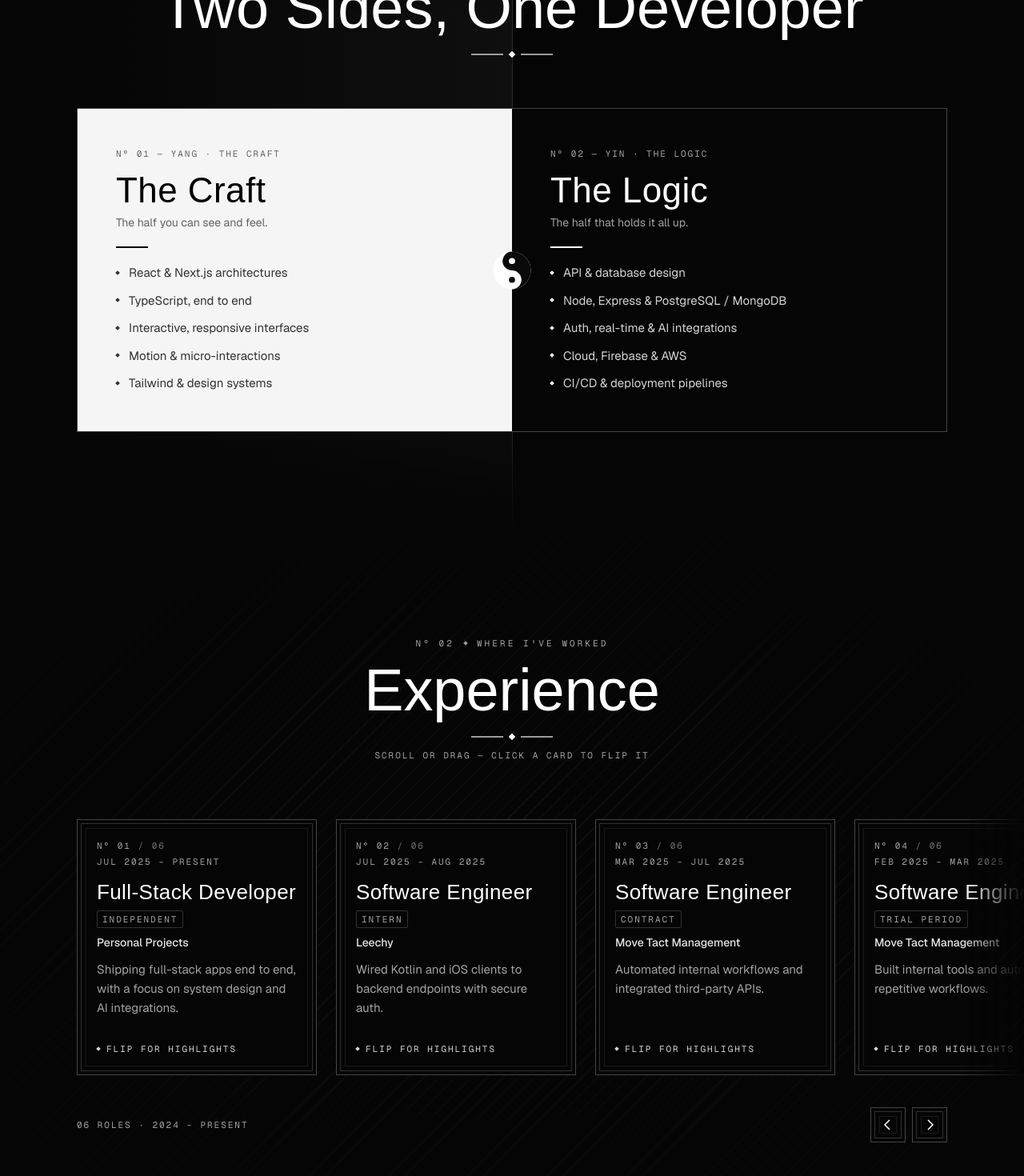
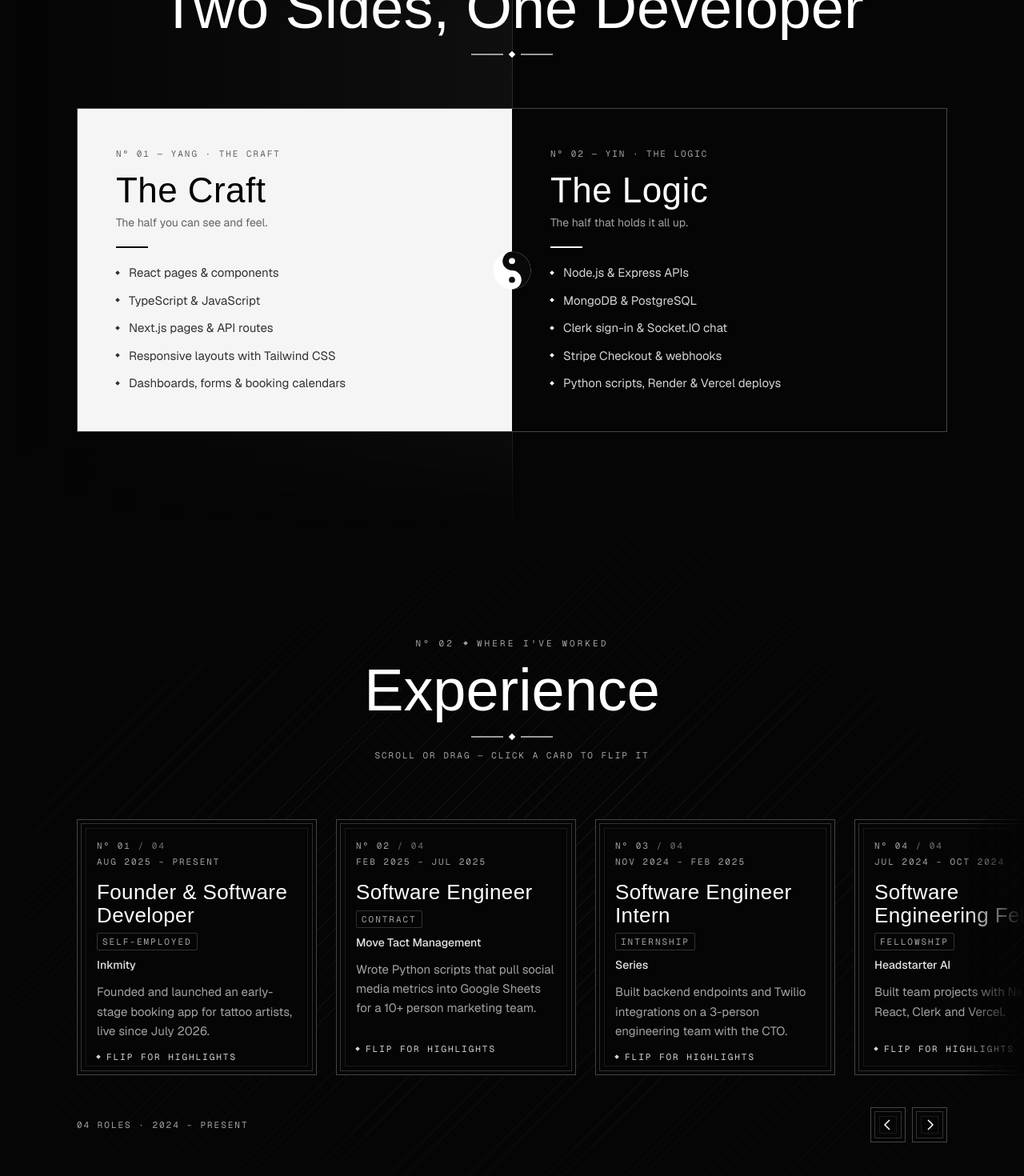
Before and after one commit to swejasonzhang/Portfolio, a Next.js app: page / in a window 1280 px wide. Shown: the part 1060-2530 px from the top of the page at 80% size. Built offline with nearby package versions, Linux system fonts and the light colour scheme; a web font is replaced by a local one.

Commit message:
Updated the resume on portfolio

```diff
--- a/app/components/ContactSection.tsx
+++ b/app/components/ContactSection.tsx
@@ -46,8 +46,8 @@ export default function ContactSection() {
                 variants={reveal}
                 className="max-w-[44ch] text-pretty text-base leading-relaxed text-gray-400 md:text-lg"
               >
-                Hiring, building, or chasing an idea? My inbox is open &mdash; tell
-                me what you&apos;re working on.
+                Hiring an intern or co-op? I can start right away. My inbox is
+                open &mdash; tell me what you&apos;re working on.
               </motion.p>
               <motion.div variants={reveal}>
                 <a
--- a/app/components/Education.tsx
+++ b/app/components/Education.tsx
@@ -11,17 +11,17 @@ const PAST = [
   {
     no: "02",
     year: "Aug 2023 – Dec 2023",
-    title: "Software Development Certification",
+    title: "Full-Stack Software Engineering Certificate",
     school: "App Academy",
     description:
-      "Completed 1,000+ hours of full-stack training in Ruby on Rails, React and JavaScript, with pair programming throughout.",
+      "Full-stack program in JavaScript, React, Redux, Ruby on Rails, PostgreSQL, MongoDB, Express and Node.js. Capstone: Amazeon, a solo online store.",
   },
   {
     no: "03",
-    year: "May 2020 – Jun 2022",
-    title: "Computer Science",
-    school: "CUNY College of Staten Island",
-    description: "Discrete math, OOP, data structures and algorithms in C++.",
+    year: "2020 – 2022",
+    title: "Computer Science Coursework",
+    school: "College of Staten Island (CUNY)",
+    description: "Computer science coursework, transferred to Queens College.",
   },
 ];
 
@@ -44,20 +44,19 @@ export default function Education() {
                     <span className="whitespace-nowrap">
                       Nº 01 <span className="text-gray-500">/ 03</span>
                     </span>
-                    <span className="whitespace-nowrap">Aug 2026 – Present</span>
+                    <span className="whitespace-nowrap">Fall 2026 – Present</span>
                   </div>
                   <h3 className="mt-4 font-display text-display-lg text-white">B.S. in Computer Science</h3>
-                  <p className="mt-2 text-base font-medium text-gray-200">CUNY Queens College</p>
+                  <p className="mt-2 text-base font-medium text-gray-200">Queens College (CUNY)</p>
                 </div>
                 <div className="mt-6 md:mt-0">
                   <p className="mb-3 flex items-center gap-2 font-mono text-2xs uppercase tracking-label text-gray-300">
                     <YinYang outline className="h-3 w-3 animate-spin-slow" />
-                    <span>Current · Fall 2026</span>
+                    <span>Current · Expected May 2029</span>
                   </p>
                   <p className="text-[15px] leading-relaxed text-gray-400">
-                    Back in the classroom to finish the degree — building on the foundation from CSI with
-                    upper-level computer science coursework, while continuing to ship real-world projects on
-                    the side.
+                    Evening classes; currently taking C++ programming. Open to a software engineering
+                    internship or co-op alongside the degree, and I can start right away.
                   </p>
                 </div>
               </div>
--- a/app/components/Experience.tsx
+++ b/app/components/Experience.tsx
@@ -17,75 +17,54 @@ type Role = {
 
 const ROLES: Role[] = [
   {
-    year: "Jul 2025 – Present",
-    title: "Full-Stack Developer",
-    kind: "Independent",
-    company: "Personal Projects",
+    year: "Aug 2025 – Present",
+    title: "Founder & Software Developer",
+    kind: "Self-employed",
+    company: "Inkmity",
     description:
-      "Shipping full-stack apps end to end, with a focus on system design and AI integrations.",
+      "Founded and launched an early-stage booking app for tattoo artists, live since July 2026.",
     details: [
-      "Full-stack MERN projects built and deployed, this portfolio included",
-      "Continuous learning through hands-on builds, Coursera courses and hackathons",
+      "Built the first version myself, Aug 2025 – Jan 2026",
+      "Since June 2026: built with Claude Code, an AI coding agent; I test and approve every release",
+      "Deploy and run it on Render and Vercel",
     ],
   },
   {
-    year: "Jul 2025 – Aug 2025",
-    title: "Software Engineer",
-    kind: "Intern",
-    company: "Leechy",
-    description: "Wired Kotlin and iOS clients to backend endpoints with secure auth.",
-    details: [
-      "JWT authentication and role-based authorization for iOS clients",
-      "Backend API integration for Kotlin mobile apps",
-      "Reliable mobile-to-backend communication across platforms",
-    ],
-  },
-  {
-    year: "Mar 2025 – Jul 2025",
+    year: "Feb 2025 – Jul 2025",
     title: "Software Engineer",
     kind: "Contract",
     company: "Move Tact Management",
-    description: "Automated internal workflows and integrated third-party APIs.",
+    description:
+      "Wrote Python scripts that pull social media metrics into Google Sheets for a 10+ person marketing team.",
     details: [
-      "Python scripts for data processing and reporting",
-      "Slack, Twitch, Stripe and Chartmetric API integrations for ops automation",
-      "Small projects deployed on Vercel and tested against existing systems",
-    ],
-  },
-  {
-    year: "Feb 2025 – Mar 2025",
-    title: "Software Engineer",
-    kind: "Trial Period",
-    company: "Move Tact Management",
-    description: "Built internal tools and automated repetitive workflows.",
-    details: [
-      "Scripts automating data exports and report generation",
-      "Streamlined workflows, cutting manual effort and errors",
-      "Integrated cleanly with the team's existing systems",
+      "Sole author of 19 Python scripts across 108 commits",
+      "TikTok, Instagram and YouTube metrics from the Ensemble Data and Chartmetric APIs",
+      "Slack notifications, plus a small Node.js, Express and React web app",
     ],
   },
   {
     year: "Nov 2024 – Feb 2025",
-    title: "Software Engineer",
-    kind: "Intern",
+    title: "Software Engineer Intern",
+    kind: "Internship",
     company: "Series",
-    description: "Built backend APIs and tightened CI/CD for faster, safer deploys.",
+    description:
+      "Built backend endpoints and Twilio integrations on a 3-person engineering team with the CTO.",
     details: [
-      "Node.js + Firebase APIs for internal and client-facing services",
-      "OpenAI and Twilio integrations for richer user interactions",
-      "CI/CD optimizations that sped up deployment and cut downtime",
+      "Opened 50+ pull requests, working through code review",
+      "Node.js and Firebase backend endpoints",
+      "Twilio integrations for Vera, the company's communications bot",
     ],
   },
   {
     year: "Jul 2024 – Oct 2024",
-    title: "Software Engineer",
-    kind: "Intern",
+    title: "Software Engineering Fellow",
+    kind: "Fellowship",
     company: "Headstarter AI",
-    description: "Built AI-powered SaaS products, including mental-health support tools.",
+    description: "Built team projects with Next.js, React, Clerk and Vercel.",
     details: [
-      "AI support agents with OpenAI + Pinecone semantic search",
-      "Full-stack React/Node SaaS products",
-      "Agile team delivery of production-ready features",
+      "ProfScore: the professor search page and its API route",
+      "Calmify: the first Stripe Checkout route, Clerk setup and OpenAI flashcard prompt",
+      "Calmify's landing page and flashcard flip and swipe UI",
     ],
   },
 ];
--- a/app/components/Footer.tsx
+++ b/app/components/Footer.tsx
@@ -40,7 +40,7 @@ export default function Footer() {
           </ul>
         </div>
         <p className="mt-6 text-center font-sans text-xs normal-case tracking-normal text-gray-400">
-          Designed and built by hand.
+          Built with Claude Code, an AI coding agent.
         </p>
       </div>
     </footer>
--- a/app/components/OtherHalfSection.tsx
+++ b/app/components/OtherHalfSection.tsx
@@ -77,9 +77,9 @@ const halves: Half[] = [
         <a href="#project-battlefield-tanks" className={linkClass}>
           Battlefield: Tanks
         </a>
-        , a tank duel with destructible terrain, written from scratch on a bare
-        canvas. Play is how I learn &mdash; hand me a system and I&rsquo;ll want
-        every rule holding it together.
+        , a tank duel on a bare canvas that I first wrote at App Academy in 2023
+        and rebuilt in 2026 with an AI coding agent. Play is how I learn &mdash;
+        hand me a system and I&rsquo;ll want every rule holding it together.
       </>
     ),
     offset: "md:mt-16",
--- a/app/components/ProjectsSection.tsx
+++ b/app/components/ProjectsSection.tsx
@@ -19,10 +19,10 @@ interface Project {
   title: string;
   kind: string;
   description: string;
-  details: [string, string];
+  details: string[];
   tech: string[];
-  live: string;
-  github: string;
+  live?: string;
+  github?: string;
   image: string;
   featured: boolean;
 }
@@ -31,96 +31,85 @@ const TOTAL = 7;
 
 const projects: Project[] = [
   {
-    slug: "second-brain",
-    title: "Second Brain",
-    kind: "AI knowledge base",
+    slug: "inkmity",
+    title: "Inkmity",
+    kind: "Booking app · Live",
     description:
-      "Capture notes, search them by meaning instead of keywords, and chat with your own knowledge — answers stream back grounded in your notes, sources cited.",
+      "An early-stage booking app, live since July 2026, where clients find tattoo artists, message them in real time and book a session with a card deposit.",
     details: [
-      "Streaming RAG chat on Next.js 16 App Router, Server Components and Server Actions",
-      "Semantic search on Postgres + pgvector (HNSW) with Gemini embeddings, per-user isolation via Clerk, Vitest suite",
+      "Built the first version myself from Aug 2025 to Jan 2026: Clerk sign-in, client and artist dashboards, Socket.IO chat, a booking calendar, Cloudinary uploads and a Stripe deposit",
+      "Since June 2026 I build it with Claude Code, an AI coding agent: I specify each feature and fix, test it by hand in the live app and approve every release",
     ],
-    tech: ["Next.js", "TypeScript", "pgvector", "Drizzle", "Gemini", "Clerk"],
-    live: "https://second-brain-ai-knowledge-base.vercel.app",
-    github: "https://github.com/swejasonzhang/SecondBrain",
-    image: "/assets/SecondBrain.jpg",
+    tech: ["React", "TypeScript", "Node.js", "Express", "MongoDB", "Stripe"],
+    live: "https://inkmity.com/",
+    image: "/assets/Inkmity.jpg",
     featured: true,
   },
   {
-    slug: "inkmity",
-    title: "Inkmity",
-    kind: "Community platform",
+    slug: "amazeon",
+    title: "Amazeon",
+    kind: "Online store",
     description:
-      "Connects tattoo clients with the right artist — browse designs, discover local talent, and join a community that celebrates the craft.",
+      "My solo App Academy capstone: an online store with a product catalog, search, customer reviews, a cart and a checkout.",
     details: [
-      "Waitlist sign-up, in-app notifications and a fully responsive interactive UI",
-      "AI roadmap: chatbot guidance and tattoo-placement visualization",
+      "Built the original myself across 167 commits, Nov 2023 – Jul 2024; the checkout reduces each product's stock on purchase",
+      "In July 2026 I modernised the public repo with an AI coding agent; those commits come after the original build in the history",
     ],
-    tech: ["MongoDB", "Express", "React", "Node.js", "Tailwind", "Framer Motion"],
-    live: "https://inkmity.com/",
-    github: "https://github.com/swejasonzhang/Inkmity",
-    image: "/assets/Inkmity.jpg",
+    tech: ["Ruby on Rails", "PostgreSQL", "React", "Redux"],
+    github: "https://github.com/swejasonzhang/FullStack",
+    image: "/assets/Amazeon.jpg",
+    featured: true,
+  },
+  {
+    slug: "bonjour-world",
+    title: "Bonjour World",
+    kind: "Team project",
+    description:
+      "A platform for hosting and finding language exchange events, built by a four-person App Academy team.",
+    details: [
+      "My part, across 15 pull requests I opened and merged: Google Places address autocomplete, profile image upload, search and the attendee list",
+      "Teammates wrote the translation and sign-in code",
+    ],
+    tech: ["MongoDB", "Express", "React", "Node.js", "Google Places"],
+    live: "https://bonjourworld.onrender.com/",
+    github: "https://github.com/yuris1234/Bonjour-World",
+    image: "/assets/BonjourWorld.jpg",
     featured: true,
   },
   {
     slug: "battlefield-tanks",
     title: "Battlefield: Tanks",
-    kind: "Canvas game engine",
+    kind: "Canvas game",
     description:
-      "A turn-based artillery duel in the spirit of Pocket Tanks — vanilla JavaScript and the Canvas API, no framework, no build step. Mind your angle, power and gravity.",
-    details: [
-      "Custom pseudo-3D voxel renderer: every tank built from cuboids with orthographic projection and flat-face shading",
-      "Procedural destructible terrain, splash damage, live trajectory arc, per-turn stamina and timers, localStorage leaderboard",
-    ],
-    tech: ["JavaScript", "HTML5 Canvas", "ES Modules", "Pixel Art"],
+      "A turn-based tank artillery game in vanilla JavaScript on the Canvas API. I first built it in October 2023 as my App Academy JavaScript project, then rebuilt it in July 2026 with an AI coding agent.",
+    details: [],
+    tech: ["JavaScript", "HTML5 Canvas"],
     live: "https://swejasonzhang.github.io/Battlefield-Tanks/",
     github: "https://github.com/swejasonzhang/Battlefield-Tanks",
     image: "/assets/BattlefieldTanks.jpg",
-    featured: true,
-  },
-  {
-    slug: "amazeon",
-    title: "Amazeon",
-    kind: "E-commerce",
-    description:
-      "An Amazon-style storefront — browse and buy across a wide catalog, with rotating product imagery and a backend tuned for speed.",
-    details: [
-      "Rails + PostgreSQL backend behind a React/Redux storefront on AWS",
-      "Rotating product images, smooth UI transitions and optimized server performance",
-    ],
-    tech: ["Ruby on Rails", "React", "Redux", "AWS", "PostgreSQL"],
-    live: "https://amazeon.onrender.com",
-    github: "https://github.com/swejasonzhang/FullStack",
-    image: "/assets/Amazeon.jpg",
     featured: false,
   },
   {
-    slug: "bonjour-world",
-    title: "Bonjour World",
-    kind: "Language exchange",
+    slug: "second-brain",
+    title: "Second Brain",
+    kind: "Notes app",
     description:
-      "A language-exchange platform that pairs learners with teachers around the world.",
-    details: [
-      "Google Maps integration to find exchange partners by location",
-      "Google Translate API for real-time translation inside conversations",
-    ],
-    tech: ["React", "Redux", "Node.js", "MongoDB", "Google Maps API"],
-    live: "https://bonjourworld.onrender.com/",
-    github: "https://github.com/yuris1234/Bonjour-World",
-    image: "/assets/BonjourWorld.jpg",
+      "A notes app with AI search and chat over your own notes. I built it in one evening in July 2026 with an AI coding agent, as a portfolio project.",
+    details: [],
+    tech: ["Next.js", "TypeScript", "PostgreSQL", "Clerk"],
+    live: "https://second-brain-ai-knowledge-base.vercel.app",
+    github: "https://github.com/swejasonzhang/SecondBrain",
+    image: "/assets/SecondBrain.jpg",
     featured: false,
   },
   {
     slug: "calmify",
     title: "Calmify",
-    kind: "Wellness",
+    kind: "Team project",
     description:
-      "A meditation and mental-wellness platform with guided exercises, personalized routines and stress tracking.",
-    details: [
-      "Third-party audio APIs power the guided meditation sessions",
-      "Real-time stress analytics via third-party APIs",
-    ],
-    tech: ["React", "Node.js", "Express", "MongoDB"],
+      "A team app from the Headstarter fellowship that offers emotional support through AI-generated flashcards. I added the first Stripe Checkout route, the Clerk setup and the first OpenAI flashcard prompt, then built the landing page and the flashcard flip and swipe UI.",
+    details: [],
+    tech: ["Next.js", "React", "Clerk", "Stripe", "OpenAI"],
     live: "https://calmify-ten.vercel.app/",
     github: "https://github.com/pc9350/Calmify",
     image: "/assets/Calmify.jpg",
@@ -129,14 +118,11 @@ const projects: Project[] = [
   {
     slug: "profscore",
     title: "ProfScore",
-    kind: "Reviews & rankings",
+    kind: "Team project",
     description:
-      "Aggregates student reviews and ratings so students can choose professors with confidence.",
-    details: [
-      "AI-powered analysis of review comments (OpenAI)",
-      "Ranking algorithms and interactive dashboards for comparing professors",
-    ],
-    tech: ["Next.js", "React", "Node.js", "MongoDB", "OpenAI"],
+      "A Rate My Professor app built by a three-person team in the Headstarter fellowship. I built the professor search page and its API route, which de-duplicates results and sorts them by rating; a teammate built the AI recommendation pipeline behind it.",
+    details: [],
+    tech: ["Next.js", "React"],
     live: "https://profscore-beta.vercel.app/",
     github: "https://github.com/pc9350/Rate-my-professor",
     image: "/assets/ProfScore.jpg",
@@ -279,6 +265,7 @@ function FeaturedPlate({ proj, index }: { proj: Project; index: number }) {
             </div>
 
             <div className="relative flex flex-wrap gap-3 pt-1">
+              {proj.live && (
                 <MagneticButton
                   href={proj.live}
                   target="_blank"
@@ -290,10 +277,12 @@ function FeaturedPlate({ proj, index }: { proj: Project; index: number }) {
                   Live site
                   {arrowIcon}
                 </MagneticButton>
+              )}
+              {proj.github && (
                 <MagneticButton
                   href={proj.github}
                   target="_blank"
-                variant="yin"
+                  variant={proj.live ? "yin" : "yang"}
                   size="sm"
                   strength={0.2}
                 >
@@ -301,6 +290,7 @@ function FeaturedPlate({ proj, index }: { proj: Project; index: number }) {
                   <span className="sr-only">{proj.title} on </span>
                   Source
                 </MagneticButton>
+              )}
             </div>
           </motion.div>
         </div>
@@ -374,8 +364,8 @@ function ArchiveCard({ proj, index }: { proj: Project; index: number }) {
           </ul>
 
           <div className="mt-auto flex gap-6 pt-6 font-mono text-2xs uppercase tracking-label">
-            <ArchiveLink href={proj.live} label="Live site" title={proj.title} />
-            <ArchiveLink href={proj.github} label="Source" title={proj.title} />
+            {proj.live && <ArchiveLink href={proj.live} label="Live site" title={proj.title} />}
+            {proj.github && <ArchiveLink href={proj.github} label="Source" title={proj.title} />}
           </div>
         </div>
       </TiltCard>
--- a/app/components/TechMarquee.tsx
+++ b/app/components/TechMarquee.tsx
@@ -2,19 +2,20 @@ const stack = [
   "React",
   "Next.js",
   "TypeScript",
+  "JavaScript",
   "Node.js",
   "Express",
   "MongoDB",
   "PostgreSQL",
   "Tailwind CSS",
-  "Framer Motion",
   "Python",
-  "AWS",
+  "Socket.IO",
+  "Stripe",
+  "Clerk",
   "Firebase",
   "Redux",
   "Ruby on Rails",
-  "OpenAI",
-  "Docker",
+  "C++",
 ];
 
 function Row({ hidden = false }: { hidden?: boolean }) {
--- a/app/components/TwoSides.tsx
+++ b/app/components/TwoSides.tsx
@@ -8,19 +8,19 @@ import Backdrop from "./Backdrop";
 import { revealFrom, stagger, VIEWPORT } from "../lib/motion";
 
 const craft = [
-  "React & Next.js architectures",
-  "TypeScript, end to end",
-  "Interactive, responsive interfaces",
-  "Motion & micro-interactions",
-  "Tailwind & design systems",
+  "React pages & components",
+  "TypeScript & JavaScript",
+  "Next.js pages & API routes",
+  "Responsive layouts with Tailwind CSS",
+  "Dashboards, forms & booking calendars",
 ];
 
 const logic = [
-  "API & database design",
-  "Node, Express & PostgreSQL / MongoDB",
-  "Auth, real-time & AI integrations",
-  "Cloud, Firebase & AWS",
-  "CI/CD & deployment pipelines",
+  "Node.js & Express APIs",
+  "MongoDB & PostgreSQL",
+  "Clerk sign-in & Socket.IO chat",
+  "Stripe Checkout & webhooks",
+  "Python scripts, Render & Vercel deploys",
 ];
 
 /**
--- a/app/opengraph-image.tsx
+++ b/app/opengraph-image.tsx
@@ -91,7 +91,7 @@ export default async function OpengraphImage() {
 							marginBottom: 28,
 						}}
 					>
-						Nº 01 · FULL-STACK DEVELOPER · NEW YORK
+						Nº 01 · CS STUDENT & DEVELOPER · NYC
 					</div>
 					<div
 						style={{
--- a/app/site.ts
+++ b/app/site.ts
@@ -1,9 +1,9 @@
 export const siteConfig = {
   name: "Jason Zhang",
-  role: "Full-Stack Developer",
-  title: "Jason Zhang — Full-Stack Developer",
+  role: "CS Student & Software Developer",
+  title: "Jason Zhang — CS Student & Software Developer",
   description:
-    "Full-stack developer in New York. React, Next.js, Node and Postgres — from a streaming RAG knowledge base to a from-scratch canvas game engine.",
+    "Computer Science undergraduate at Queens College (CUNY), expected May 2029, open to software engineering internships and co-ops. Founder of Inkmity, a live booking app for tattoo artists.",
   url: "https://swejasonzhang.netlify.app",
   email: "swejasonzhang@gmail.com",
   resume: "/assets/swejasonzhang.pdf",
```
Also changed, not shown: app/components/Hero.tsx (+5 -5 lines), 1 other file (tests, documents, lock files or other folders). Lines whose indentation alone changed are shown as unchanged.
